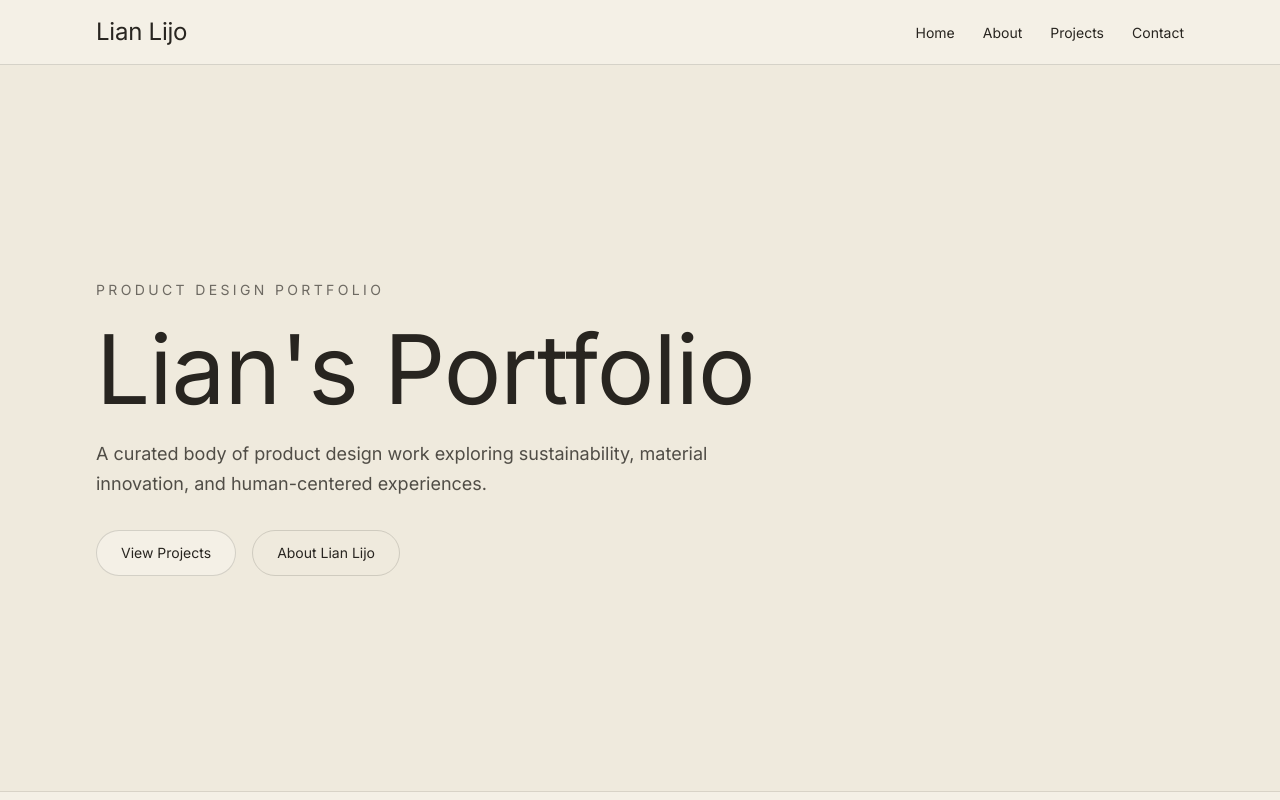
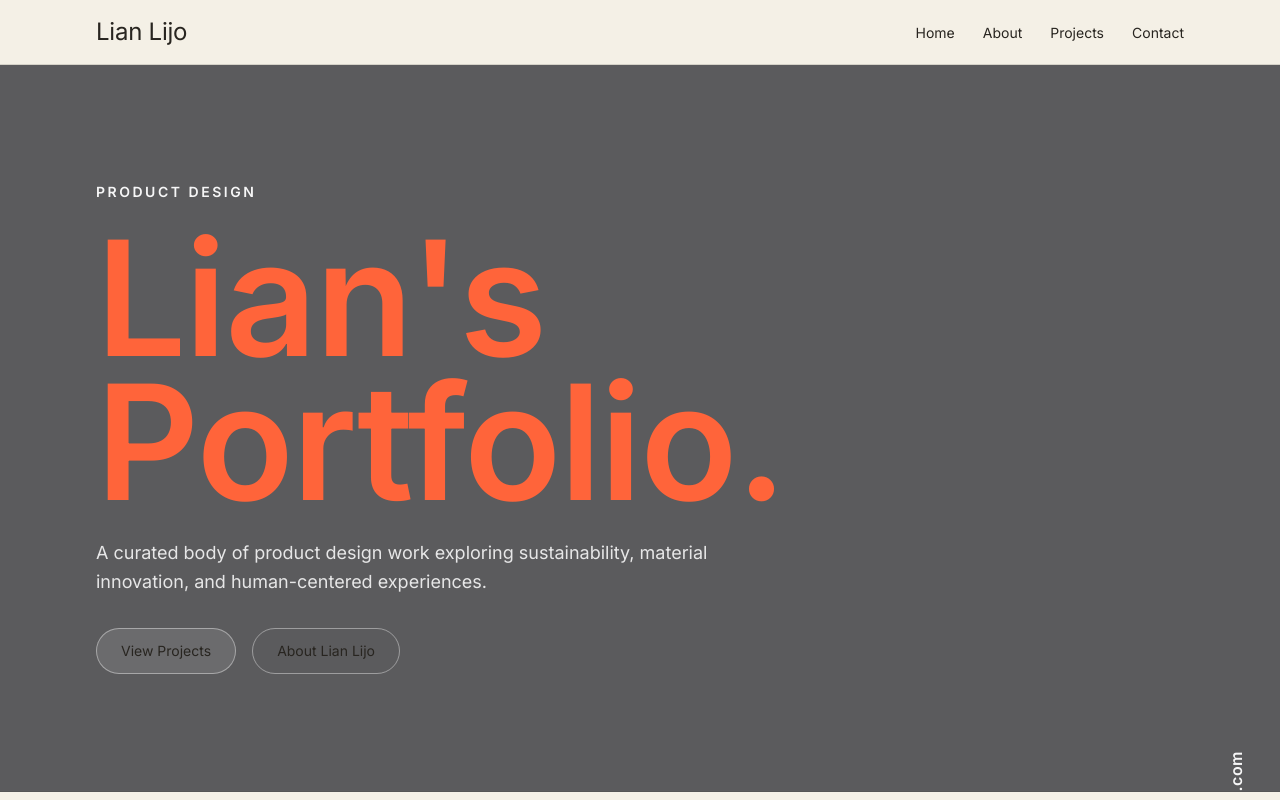
Before and after one commit to xatdev/lian-portfolio, a Next.js app: page / in a window 1280 px wide. Shown: the top 800 px of the page. Built offline with nearby package versions, Linux system fonts and the light colour scheme.

Commit message:
Match landing hero colors to original cover theme

```diff
--- a/src/app/page.tsx
+++ b/src/app/page.tsx
@@ -6,31 +6,38 @@ import Link from "next/link";
 export default function Home() {
   return (
     <>
-      <section className="relative flex h-[calc(100svh-73px)] min-h-[420px] w-full items-center overflow-hidden border-b border-line/70 bg-panel/55">
+      <section className="relative flex h-[calc(100svh-73px)] min-h-[420px] w-full items-center overflow-hidden border-b border-line/70 bg-[#5b5b5d]">
         <AnimatedReveal className="mx-auto w-full max-w-6xl px-6 md:px-8">
           <div className="max-w-4xl space-y-6">
-            <p className="text-sm uppercase tracking-[0.24em] text-sand/65">Product Design Portfolio</p>
-            <h1 className="display text-6xl leading-[0.95] text-sand sm:text-7xl md:text-8xl">Lian&apos;s Portfolio</h1>
-            <p className="max-w-2xl text-base leading-relaxed text-sand/80 md:text-lg">
+            <p className="text-sm font-semibold uppercase tracking-[0.18em] text-white/95">Product Design</p>
+            <h1 className="display text-6xl font-semibold leading-[0.9] text-[#ff643a] sm:text-7xl md:text-8xl lg:text-[10rem]">
+              Lian&apos;s
+              <br />
+              Portfolio.
+            </h1>
+            <p className="max-w-2xl text-base leading-relaxed text-white/85 md:text-lg">
               A curated body of product design work exploring sustainability, material innovation, and human-centered
               experiences.
             </p>
             <div className="flex flex-wrap gap-4 pt-2">
               <Link
                 href="/projects"
-                className="rounded-full border border-line bg-ink px-6 py-3 text-sm text-sand transition hover:bg-sand hover:text-ink"
+                className="rounded-full border border-white/40 bg-white/10 px-6 py-3 text-sm text-white transition hover:bg-white hover:text-[#4a4a4c]"
               >
                 View Projects
               </Link>
               <Link
                 href="/about"
-                className="rounded-full border border-line px-6 py-3 text-sm text-sand/82 transition hover:border-sand hover:text-sand"
+                className="rounded-full border border-white/40 px-6 py-3 text-sm text-white/90 transition hover:border-white hover:text-white"
               >
                 About Lian Lijo
               </Link>
             </div>
           </div>
         </AnimatedReveal>
+        <p className="absolute bottom-10 right-6 origin-bottom-right -rotate-90 text-sm font-semibold tracking-[0.03em] text-white/95 md:right-8 md:text-base">
+          lian.lijo@gmail.com
+        </p>
       </section>
 
       <section className="mx-auto w-full max-w-6xl space-y-8 px-6 py-14 md:px-8 md:py-20">
```
